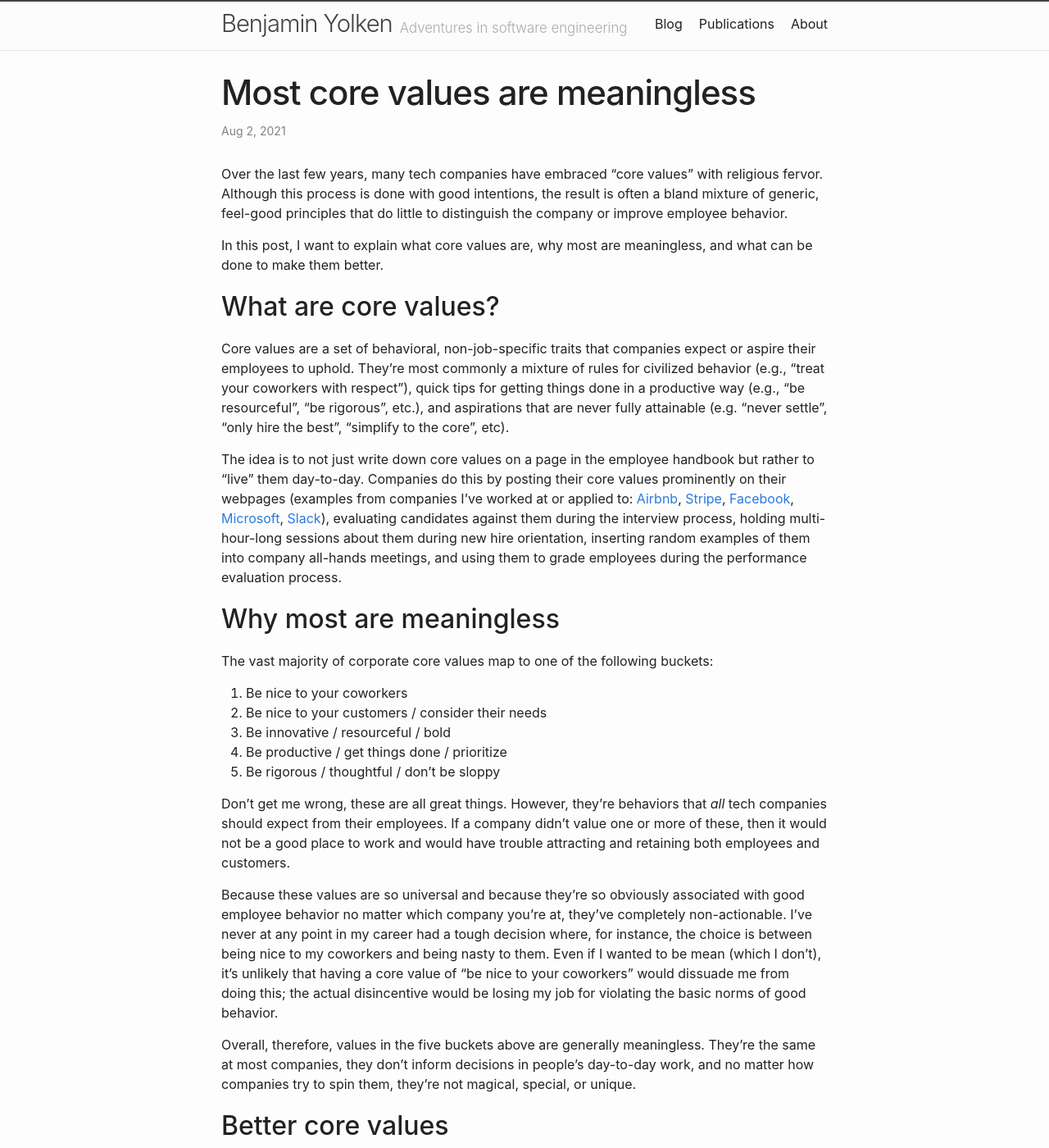
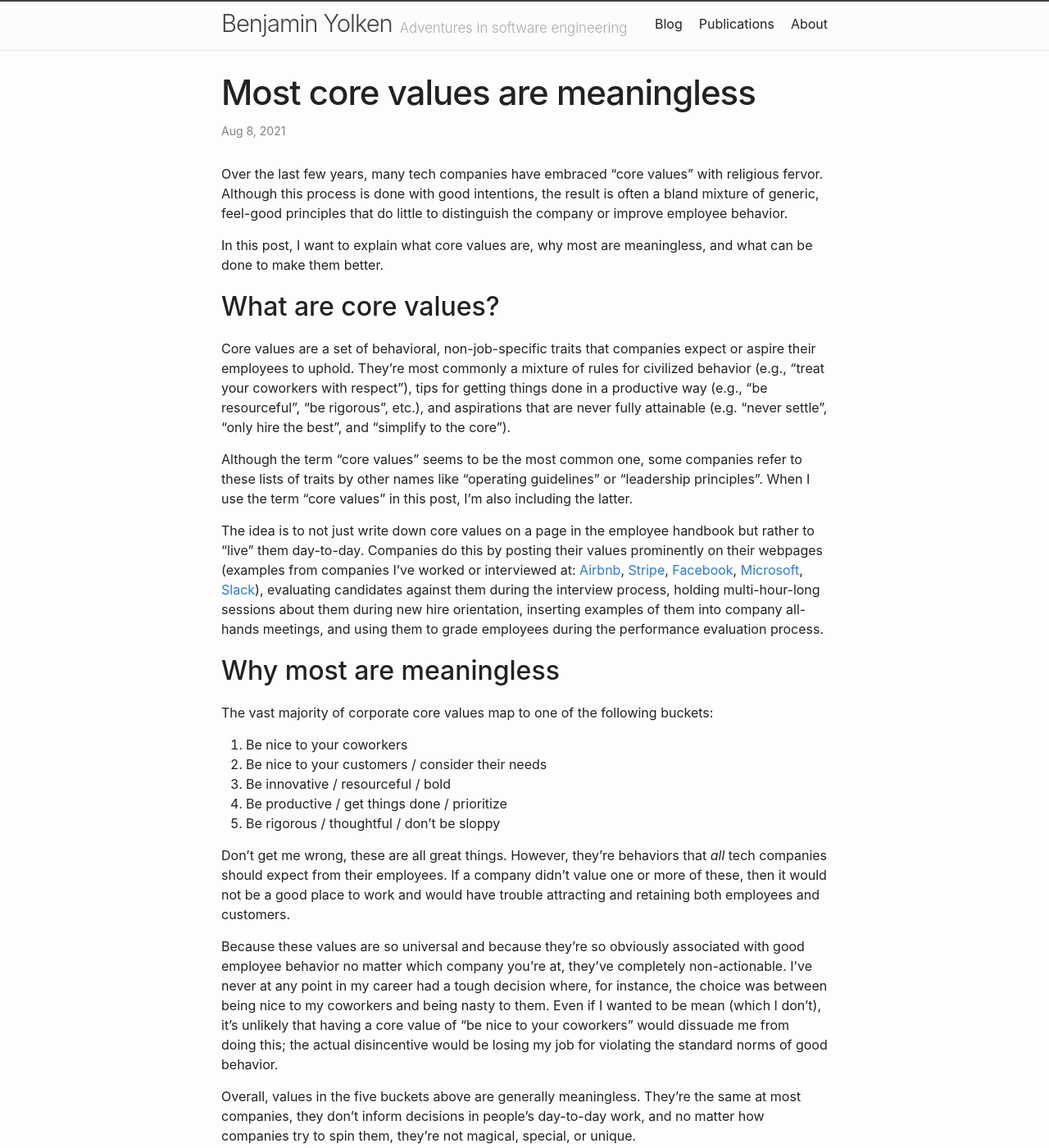
Before and after one commit to yolken/yolken-blog, a Jekyll site: the page built from site/_posts/2021-08-01-most-core-values-are-meaningless.md, in a window 1280 px wide and 1400 px high. Shown: the whole window at 82% size. Built offline with Jekyll 4.4.1, drawn with Linux system fonts in a browser that asks for light colours; some of the changed text lies outside the part shown.

Commit message:
More edits to core values post

```diff
--- a/site/_posts/2021-08-01-most-core-values-are-meaningless.md
+++ b/site/_posts/2021-08-01-most-core-values-are-meaningless.md
@@ -22,20 +22,24 @@ and what can be done to make them better.
 Core values are a set of behavioral, non-job-specific traits that companies
 expect or aspire their employees to uphold. They're most commonly a mixture of
 rules for civilized behavior (e.g., "treat your coworkers with respect"),
-quick tips for getting things done in a productive way (e.g.,
-"be resourceful", "be rigorous", etc.), and aspirations that are never fully
-attainable (e.g. "never settle", "only hire the best", "simplify to the core", etc).
+tips for getting things done in a productive way (e.g., "be resourceful", "be rigorous",
+etc.), and aspirations that are never fully attainable (e.g. "never settle", "only hire the best",
+and "simplify to the core").
+
+Although the term "core values" seems to be the most common one, some companies refer to these
+lists of traits by other names like "operating guidelines" or "leadership principles". When I use
+the term "core values" in this post, I'm also including the latter.
 
 The idea is to not just write down core values on a page in the employee handbook
 but rather to "live" them day-to-day. Companies do this by posting their
-core values prominently on their webpages (examples from companies I've worked at
-or applied to: [Airbnb](https://careers.airbnb.com/),
+values prominently on their webpages (examples from companies I've worked or interviewed
+at: [Airbnb](https://careers.airbnb.com/),
 [Stripe](https://stripe.com/jobs/culture),
 [Facebook](https://www.facebook.com/careers/facebook-life/),
 [Microsoft](https://www.microsoft.com/en-us/about/corporate-values),
 [Slack](https://slack.com/careers)), evaluating
 candidates against them during the interview process, holding multi-hour-long
-sessions about them during new hire orientation, inserting random examples of them
+sessions about them during new hire orientation, inserting examples of them
 into company all-hands meetings, and using them to grade employees during the
 performance evaluation process.
 
@@ -58,13 +62,13 @@ and would have trouble attracting and retaining both employees and customers.
 Because these values are so universal and because they're so obviously
 associated with good employee behavior no matter which company you're at,
 they've completely non-actionable. I've never at any point in my career
-had a tough decision where, for instance, the choice is between being nice
+had a tough decision where, for instance, the choice was between being nice
 to my coworkers and being nasty to them. Even if I wanted to be mean (which
 I don't), it's unlikely that having a core value of "be nice to your coworkers"
 would dissuade me from doing this; the actual disincentive would be losing
-my job for violating the basic norms of good behavior.
+my job for violating the standard norms of good behavior.
 
-Overall, therefore, values in the five buckets above are generally meaningless.
+Overall, values in the five buckets above are generally meaningless.
 They're the same at most companies, they don't inform decisions in people's
 day-to-day work, and no matter how companies try to spin them, they're not
 magical, special, or unique.
@@ -105,7 +109,7 @@ in most cases.
 
 Just because something isn't a core value doesn't mean that it's not important to the company.
 Many other things, including the more generic behavioral guidelines discussed previously, can
-also be valued, put on the website, used for candidate and employee evaluations, etc.
+also be valued, put on the website, used for candidate and employee evaluations, and so forth.
 
 #### Don't apply core values where they aren't appropriate
 
@@ -116,11 +120,15 @@ non-behavioral things required at both the company and individual level.
 This principle is often violated in the context of employee or candidate evaluations.
 At one former employer, it was decided to remove all of the technical feedback from the engineer
 performance evaluation process and just have questions about how well each person embodied the
-company's core values. At other places, I've been asked to evaluate interview candidates on the
+company's core values. At other places, I've been asked to evaluate job candidates on the
 company's core values, even for non-behavioral interviews like coding questions.
 
-#### Consider other names
-
-The term "core values" often
+A good software engineer is strong on both technical and behavioral dimensions. A good company
+has good values but also has solid technology and products that customers like. Values are necessary
+but not sufficient conditions for success.
 
 ## Conclusion
+
+Many tech companies have adopted core values, but unfortunately only a subset of these
+are meaningful. Values like "be rigorous" and "be respectful" sound nice but don't set your
+company apart or inspire people to behave in a way that they wouldn't otherwise.
```
Also changed, not shown: other parts of site/_posts/2021-08-01-most-core-values-are-meaningless.md (+1 -1 lines).
